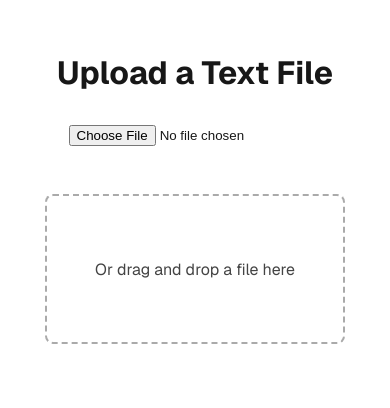
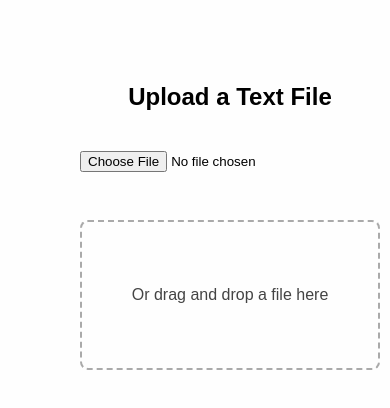
Before and after one commit to cryptaliagy/uottahack7, a Next.js app in the folder frontend/: page / in a window 390 px wide. Shown: the part 200-608 px from the top of the page. Built offline with nearby package versions, Linux system fonts and the light colour scheme.

Commit message:
Displaying 1 row of placeholder data

```diff
--- a/frontend/src/app/page.js
+++ b/frontend/src/app/page.js
@@ -1,6 +1,44 @@
 "use client";
 import { useState } from "react";
 import styles from "./page.module.css";
+
+// Example column names
+const columns = [
+  "id",
+  "username",
+  "password",
+  "address",
+  "title",
+  "protocol",
+  "ip_address",
+  "port",
+  "url_path",
+  "domain",
+  "file_name",
+  "line_number",
+  "application",
+  "tags"
+];
+
+// Example placeholder row
+const placeholderData = [
+  {
+    id: 1,
+    username: "jdoe",
+    password: "abc123",
+    address: "123 Example St",
+    title: "My Title",
+    protocol: "https",
+    ip_address: "127.0.0.1",
+    port: 8080,
+    url_path: "/api/example",
+    domain: "example.com",
+    file_name: "notes.txt",
+    line_number: 42,
+    application: "MyApp",
+    tags: ["placeholder", "data"]
+  }
+];
 
 export default function Home() {
   const [fileContent, setFileContent] = useState("");
@@ -17,6 +55,7 @@ export default function Home() {
     setIsLoading(false);
   };
 
+  // Handle file selection
   const handleFileSelect = (event) => {
     const file = event.target.files?.[0];
     if (file) {
@@ -24,6 +63,7 @@ export default function Home() {
     }
   };
 
+  // Handle drag events
   const handleDragOver = (event) => {
     event.preventDefault();
     setIsDragging(true);
@@ -34,6 +74,7 @@ export default function Home() {
     setIsDragging(false);
   };
 
+  // Handle dropped file
   const handleDrop = (event) => {
     event.preventDefault();
     setIsDragging(false);
@@ -52,14 +93,14 @@ export default function Home() {
     setProgress(0);
     setFileName(file.name);
 
-    // Read file (asynchronously), but don't show content until progress completes
+    // Read file asynchronously; content is stored but not displayed until done
     const reader = new FileReader();
     reader.onload = (e) => {
       setFileContent(e.target.result);
     };
     reader.readAsText(file);
 
-    // Simulate a 5-second progress, increment 1% every 50ms
+    // Simulate a 5-second progress (increment 1% every 50ms)
     let currentProgress = 0;
     const interval = setInterval(() => {
       currentProgress += 1;
@@ -76,15 +117,17 @@ export default function Home() {
     <div className={styles.page}>
       <main className={styles.main}>
         {/*
-          We have 3 distinct states:
-            1) Loading? => Show progress
-            2) Not loading but have file content? => Show "Data Parsed"
-            3) Otherwise => Show the upload UI
+          We have 3 states:
+            1) Loading -> Show the progress bar
+            2) File parsed -> Show "Data Parsed" + Back button + placeholder table
+            3) Otherwise -> Show the upload UI
         */}
         {isLoading ? (
           // --- LOADING STATE ---
-          <div style={{ textAlign: "center", marginTop: "1rem" }}>
-            <p>Parsing data of "{fileName}"</p>
+          <div>
+            <p className={styles.loadingText}>
+              Parsing data of "{fileName}"
+            </p>
             <div className={styles.loadingContainer}>
               <div
                 className={styles.loadingBar}
@@ -94,16 +137,50 @@ export default function Home() {
           </div>
         ) : fileContent ? (
           // --- PARSED STATE ---
-          <div style={{ textAlign: "center", marginTop: "1rem" }}>
-            <h2>Data Parsed</h2>
-            <button onClick={handleBack} style={{ marginBottom: "1rem" }}>
-              Back
-            </button>
+          <div className={styles.parsedSection}>
+            <div className={styles.topTableRow}>
+              <div className={styles.parsedTitle}>Data Parsed</div>
+              <button onClick={handleBack} className={styles.button}>
+                Back
+              </button>
+            </div>
+
+
+            {/*
+              Render a placeholder table of data
+              (we'll eventually replace placeholderData with real data
+              from the fileContent or an API).
+            */}
+            <div className={styles.tableWrapper}>
+              <table className={styles.table}>
+                <thead>
+                  <tr>
+                    {columns.map((col) => (
+                      <th key={col}>{col}</th>
+                    ))}
+                  </tr>
+                </thead>
+                <tbody>
+                  {placeholderData.map((row, i) => (
+                    <tr key={i}>
+                      {columns.map((col) => (
+                        <td key={col}>
+                          {/* Display the row value if present, otherwise fallback to "" */}
+                          {row[col] !== undefined ? String(row[col]) : ""}
+                        </td>
+                      ))}
+                    </tr>
+                  ))}
+                </tbody>
+              </table>
+            </div>
           </div>
         ) : (
           // --- INITIAL / UPLOAD STATE ---
           <>
-            <h1>Upload a Text File</h1>
+            {/* Use a local style for your "Upload a Text File" heading */}
+            <h1 className={styles.uploadTitle}>Upload a Text File</h1>
+
             <input
               type="file"
               accept=".txt"
--- a/frontend/src/app/page.module.css
+++ b/frontend/src/app/page.module.css
@@ -1,30 +1,14 @@
 .page {
-  --gray-rgb: 0, 0, 0;
-  --gray-alpha-200: rgba(var(--gray-rgb), 0.08);
-  --gray-alpha-100: rgba(var(--gray-rgb), 0.05);
-
-  --button-primary-hover: #383838;
-  --button-secondary-hover: #f2f2f2;
-
   display: grid;
   grid-template-rows: 20px 1fr 20px;
   align-items: center;
   justify-items: center;
-  min-height: 100svh;
+  min-height: 100vh;
   padding: 80px;
   gap: 64px;
-  font-family: var(--font-geist-sans);
-}
-
-@media (prefers-color-scheme: dark) {
-  .page {
-    --gray-rgb: 255, 255, 255;
-    --gray-alpha-200: rgba(var(--gray-rgb), 0.145);
-    --gray-alpha-100: rgba(var(--gray-rgb), 0.06);
-
-    --button-primary-hover: #ccc;
-    --button-secondary-hover: #1a1a1a;
-  }
+  font-family: sans-serif;
+  background-color: #fefefe;
+  color: #000;
 }
 
 .main {
@@ -32,136 +16,6 @@
   flex-direction: column;
   gap: 32px;
   grid-row-start: 2;
-}
-
-.main ol {
-  font-family: var(--font-geist-mono);
-  padding-left: 0;
-  margin: 0;
-  font-size: 14px;
-  line-height: 24px;
-  letter-spacing: -0.01em;
-  list-style-position: inside;
-}
-
-.main li:not(:last-of-type) {
-  margin-bottom: 8px;
-}
-
-.main code {
-  font-family: inherit;
-  background: var(--gray-alpha-100);
-  padding: 2px 4px;
-  border-radius: 4px;
-  font-weight: 600;
-}
-
-.ctas {
-  display: flex;
-  gap: 16px;
-}
-
-.ctas a {
-  appearance: none;
-  border-radius: 128px;
-  height: 48px;
-  padding: 0 20px;
-  border: none;
-  border: 1px solid transparent;
-  transition: background 0.2s, color 0.2s, border-color 0.2s;
-  cursor: pointer;
-  display: flex;
-  align-items: center;
-  justify-content: center;
-  font-size: 16px;
-  line-height: 20px;
-  font-weight: 500;
-}
-
-a.primary {
-  background: var(--foreground);
-  color: var(--background);
-  gap: 8px;
-}
-
-a.secondary {
-  border-color: var(--gray-alpha-200);
-  min-width: 180px;
-}
-
-.footer {
-  grid-row-start: 3;
-  display: flex;
-  gap: 24px;
-}
-
-.footer a {
-  display: flex;
-  align-items: center;
-  gap: 8px;
-}
-
-.footer img {
-  flex-shrink: 0;
-}
-
-/* Enable hover only on non-touch devices */
-@media (hover: hover) and (pointer: fine) {
-  a.primary:hover {
-    background: var(--button-primary-hover);
-    border-color: transparent;
-  }
-
-  a.secondary:hover {
-    background: var(--button-secondary-hover);
-    border-color: transparent;
-  }
-
-  .footer a:hover {
-    text-decoration: underline;
-    text-underline-offset: 4px;
-  }
-}
-
-@media (max-width: 600px) {
-  .page {
-    padding: 32px;
-    padding-bottom: 80px;
-  }
-
-  .main {
-    align-items: center;
-  }
-
-  .main ol {
-    text-align: center;
-  }
-
-  .ctas {
-    flex-direction: column;
-  }
-
-  .ctas a {
-    font-size: 14px;
-    height: 40px;
-    padding: 0 16px;
-  }
-
-  a.secondary {
-    min-width: auto;
-  }
-
-  .footer {
-    flex-wrap: wrap;
-    align-items: center;
-    justify-content: center;
-  }
-}
-
-@media (prefers-color-scheme: dark) {
-  .logo {
-    filter: invert();
-  }
 }
 
 /* --- File Upload Styles --- */
@@ -194,28 +48,12 @@ a.secondary {
   background: #e3f2fd;
 }
 
-.fileContent {
-  margin-top: 2rem;
-  width: 80%;
-  max-width: 600px;
-  background: #f0f0f0;
-  padding: 1rem;
-  border-radius: 4px;
-}
-
-.fileContent pre {
-  white-space: pre-wrap;
-  word-wrap: break-word;
-  margin: 0;
-}
-
 /* --- Loading Progress Bar --- */
 .loadingContainer {
   width: 300px;
   height: 20px;
   background-color: #ccc;
-  margin: 0 auto;
-  margin-top: 10px;
+  margin: 10px auto 0; /* top margin, auto left/right center */
   border-radius: 4px;
   overflow: hidden;
   position: relative;
@@ -228,3 +66,74 @@ a.secondary {
   transition: width 0.2s ease-in-out;
   border-radius: 4px 0 0 4px;
 }
+
+/* --- Placeholder Table Styles --- */
+.tableWrapper {
+  margin-top: 1rem;
+  overflow-x: auto;
+}
+
+.table {
+  margin: 0 auto;
+  border-collapse: collapse;
+  border: 1px solid #ccc;
+}
+
+.table thead {
+  background-color: #f2f2f2;
+}
+
+.table th,
+.table td {
+  padding: 8px;
+  border: 1px solid #ccc;
+  text-align: left;
+}
+
+/* --- Pure, Local Class Names for Headings, Text, and Button --- */
+.uploadTitle {
+  font-size: 1.5rem;
+  font-weight: 600;
+  text-align: center;
+  margin: 0.5rem 0;
+}
+
+.parsedTitle {
+  font-size: 1.5rem;
+  font-weight: 600;
+  text-align: center;
+  margin: 0.5rem 0;
+}
+
+.loadingText {
+  font-size: 1rem;
+  text-align: center;
+  margin: 0.25rem 0;
+}
+
+.parsedSection {
+  text-align: center;
+  margin-top: 1rem;
+}
+
+.button {
+  padding: 0.5rem 1rem;
+  border: 2px solid #0070f3;
+  border-radius: 4px;
+  background-color: transparent;
+  color: #0070f3;
+  cursor: pointer;
+  transition: background-color 0.3s ease;
+  margin: 1rem 0;
+}
+
+.button:hover {
+  background-color: #e0f1ff;
+  color: #0070f3;
+}
+
+.topTableRow {
+  display: flex;
+  flex-direction: row;
+  justify-content: space-between;
+}
```
